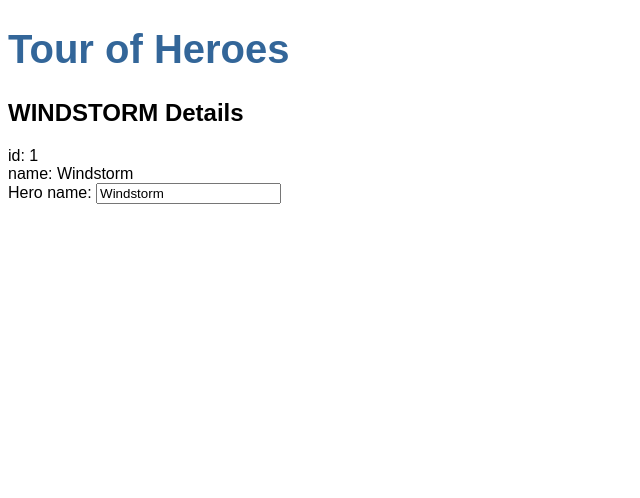
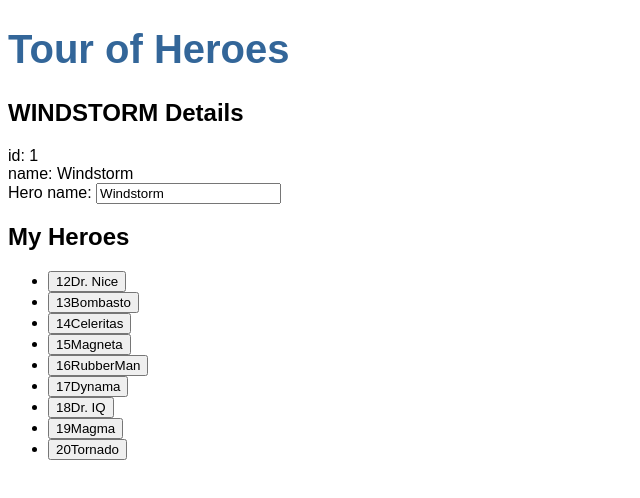
Before and after one commit to SamRamirez/tourOfHeroes, an Angular app in the folder angular-tour-of-heroes/: page / in a window 1280 px wide. Shown: the top 498 px of the page, without its empty margins (0-640 px from the left). Built offline with nearby package versions, Linux system fonts and the light colour scheme.

Commit message:
on affiche la liste des heros mockés wrappés dans des buttons

```diff
--- a/angular-tour-of-heroes/src/app/heroes/heroes.component.html
+++ b/angular-tour-of-heroes/src/app/heroes/heroes.component.html
@@ -6,3 +6,13 @@
     <label for="name">Hero name: </label>
     <input id="name" [(ngModel)]="hero.name" placeholder="name">
   </div>
+
+  <h2>My Heroes</h2>
+  <ul class="heroes">
+    <li *ngFor="let hero of heroes">
+      <button type="button">
+        <span class="badge">{{hero.id}}</span>
+        <span class="name">{{hero.name}}</span>
+      </button>
+    </li>
+  </ul>
--- a/angular-tour-of-heroes/src/app/heroes/heroes.component.ts
+++ b/angular-tour-of-heroes/src/app/heroes/heroes.component.ts
@@ -1,5 +1,6 @@
 import { Component } from '@angular/core';
 import { Hero } from '../hero';
+import { HEROES } from '../mock-heroes';
 
 @Component({
   selector: 'app-heroes',
@@ -7,6 +8,7 @@
   styleUrls: ['./heroes.component.css']
 })
 export class HeroesComponent {
+  heroes = HEROES;
   hero: Hero = {
     id: 1,
     name: 'Windstorm'
--- /dev/null
+++ b/angular-tour-of-heroes/src/app/mock-heroes.ts
@@ -0,0 +1,13 @@
+import { Hero } from './hero';
+
+export const HEROES: Hero[] = [
+  { id: 12, name: 'Dr. Nice' },
+  { id: 13, name: 'Bombasto' },
+  { id: 14, name: 'Celeritas' },
+  { id: 15, name: 'Magneta' },
+  { id: 16, name: 'RubberMan' },
+  { id: 17, name: 'Dynama' },
+  { id: 18, name: 'Dr. IQ' },
+  { id: 19, name: 'Magma' },
+  { id: 20, name: 'Tornado' }
+];
```
